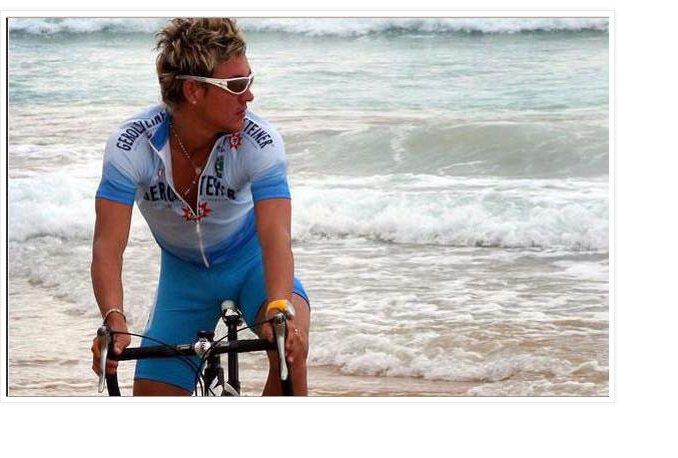
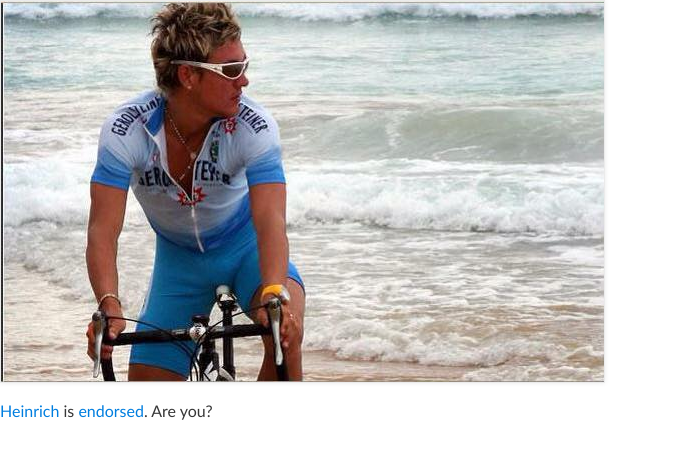
Before and after one commit to tobiast/endorsed, a plain HTML site: page index.html in a window 1280 px wide. Shown: the whole page, without its empty margins (0-678 px from the left). Drawn offline with Linux system fonts and the light colour scheme.

Commit message:
placeholder and text

```diff
--- a/index.html
+++ b/index.html
@@ -12,7 +12,10 @@
   </head>
 
   <body>
+
   	<img src="images/endorsed.jpg"</img>
-
+     <p>
+      <a href="http://en.wikipedia.org/wiki/Heinrich_Haussler">Heinrich</a> is <a href="http://endorsed.cc">endorsed</a>. Are you?
+    </p>
   </body>
 </html>
--- a/stylesheets/stylesheet.css
+++ b/stylesheets/stylesheet.css
@@ -137,8 +137,6 @@ img {
   position: relative;
   margin: 0 auto;
   max-width: 739px;
-  padding: 5px;
-  margin: 10px 0 10px 0;
   border: 1px solid #ebebeb;
 
   box-shadow: 0 0 5px #ebebeb;
```
